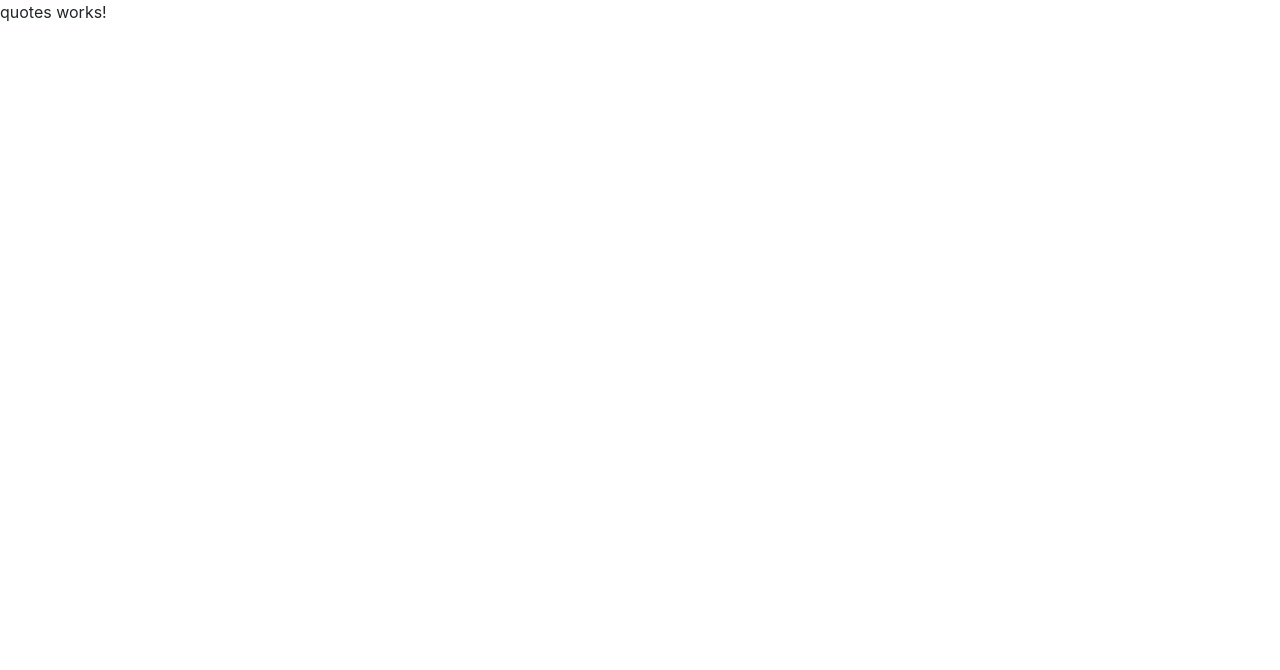
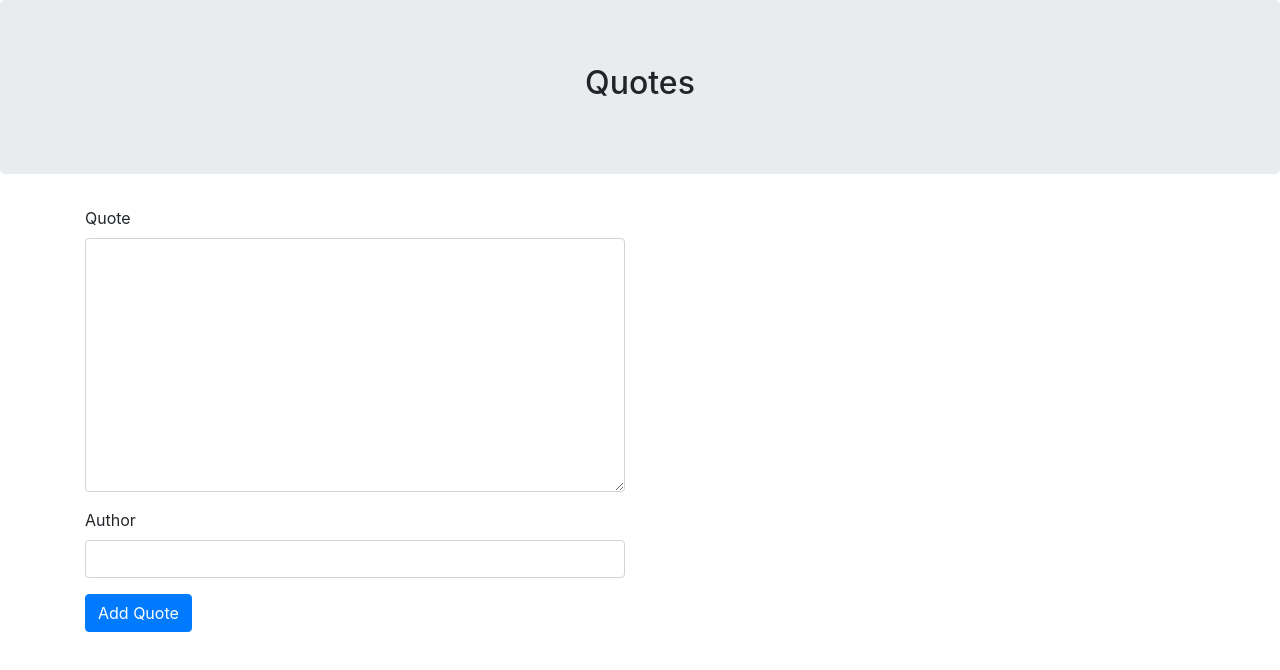
Before and after one commit to DevWaweru/Quotes, an Angular app: page / in a window 1280 px wide. Shown: the top 670 px of the page. Built offline with nearby package versions, Linux system fonts and the light colour scheme.

Commit message:
Editing the html form component

```diff
--- a/src/app/app.module.ts
+++ b/src/app/app.module.ts
@@ -1,5 +1,6 @@
 import { BrowserModule } from '@angular/platform-browser';
 import { NgModule } from '@angular/core';
+import { FormsModule } from '@angular/forms'
 
 
 import { AppComponent } from './app.component';
@@ -14,7 +15,8 @@ import { QuotesFormComponent } from './quotes-form/quotes-form.component';
     QuotesFormComponent
   ],
   imports: [
-    BrowserModule
+    BrowserModule,
+    FormsModule
   ],
   providers: [],
   bootstrap: [AppComponent]
--- a/src/app/quotes-form/quotes-form.component.html
+++ b/src/app/quotes-form/quotes-form.component.html
@@ -1,3 +1,11 @@
-<p>
-  quotes-form works!
-</p>
+<form (ngSubmit)='submitQuote(quoteForm)' #quoteForm='ngForm'>
+  <div class="form-group">
+    <label for="quote">Quote</label>
+    <textarea id="quote" class="form-control" cols="30" rows="10" [(ngModel)]="newQuoteForm.quote" name="quote" #quote="ngModel" required></textarea>
+  </div>
+  <div class="form-group">
+    <label for="author">Author</label>
+    <input type="text" class="form-control" id="author" name="author" [(ngModel)]="newQuoteForm.author" #author="ngModel" required>
+  </div>
+  <button type="submit" class="btn btn-primary">Add Quote</button>
+</form>
--- a/src/app/quotes-form/quotes-form.component.ts
+++ b/src/app/quotes-form/quotes-form.component.ts
@@ -1,4 +1,5 @@
-import { Component, OnInit } from '@angular/core';
+import { Component, OnInit, Output, EventEmitter } from '@angular/core';
+import { Quotes } from '../quotes';
 
 @Component({
   selector: 'app-quotes-form',
@@ -7,6 +8,12 @@ import { Component, OnInit } from '@angular/core';
 })
 export class QuotesFormComponent implements OnInit {
 
+  newQuoteForm = new Quotes(0,"","");
+  @Output() addNewQuote = new EventEmitter<Quotes>();
+
+  submitQuote(newOne){
+    this.addNewQuote.emit(newOne.value);
+  }
   constructor() { }
 
   ngOnInit() {
--- a/src/app/quotes/quotes.component.css
+++ b/src/app/quotes/quotes.component.css
@@ -0,0 +1,3 @@
+.jumbotron{
+    text-align: center;
+}
--- a/src/app/quotes/quotes.component.html
+++ b/src/app/quotes/quotes.component.html
@@ -1,3 +1,30 @@
-<p>
-  quotes works!
-</p>
+<div class="jumbotron">
+  <h2>Quotes</h2>
+</div>
+<div class="container">
+  <div class="row">
+    <div class="col-md-6">
+      <app-quotes-form></app-quotes-form>
+    </div>
+    <div class="col-md-6">
+
+    </div>
+  </div>
+</div>
+
+
+<!-- <a class="btn btn-primary" href="#input-details" data-toggle="modal">Add Button</a> -->
+<!-- <div class="modal fade" id="input-details" role="dialog">
+  <div class="modal-dialog">
+    <div class="modal-content">
+      <div class="modal-header">
+        <h4 class="modal-title">Enter Details below</h4>
+      </div>
+      <div class="modal-body">
+      </div>
+      <div class="modal-footer">
+        <button class="btn btn-danger" type="button" data-dismiss="modal">Close</button>
+      </div>
+    </div>
+  </div>
+</div> -->
```
